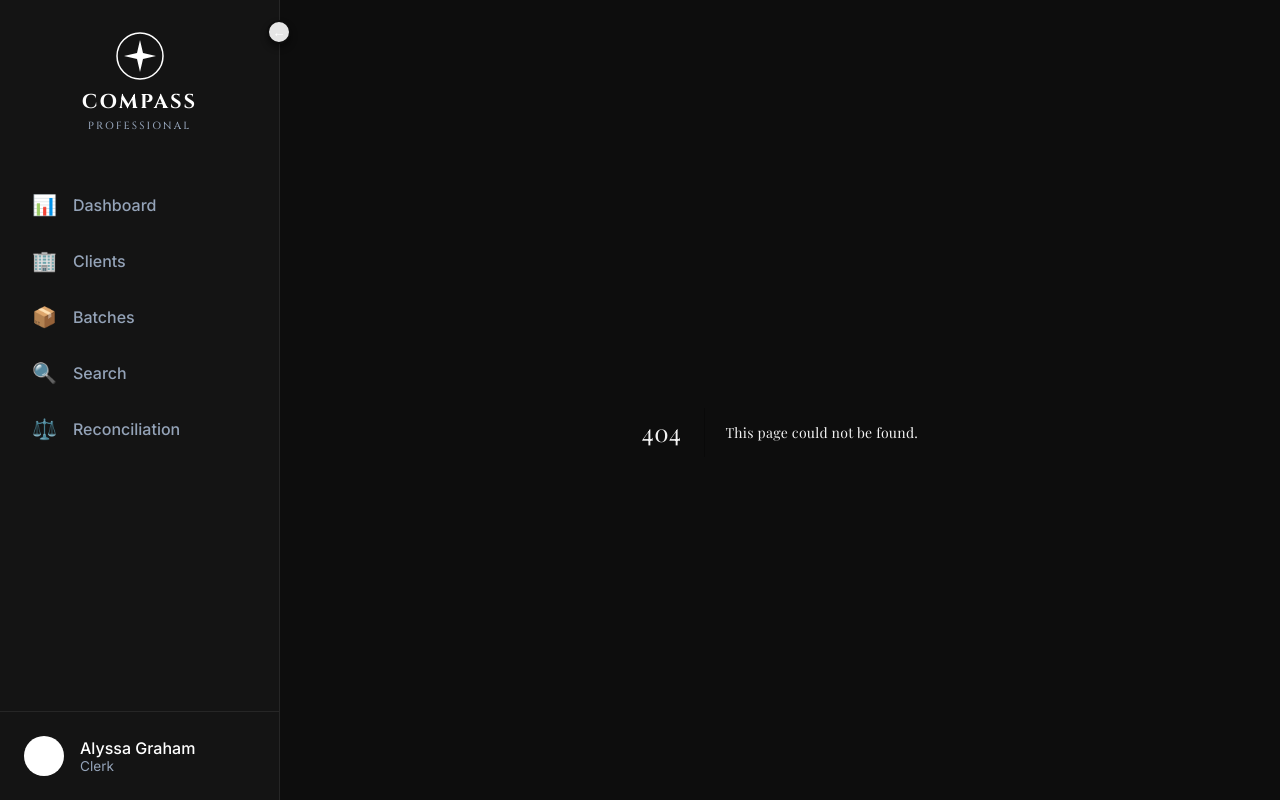
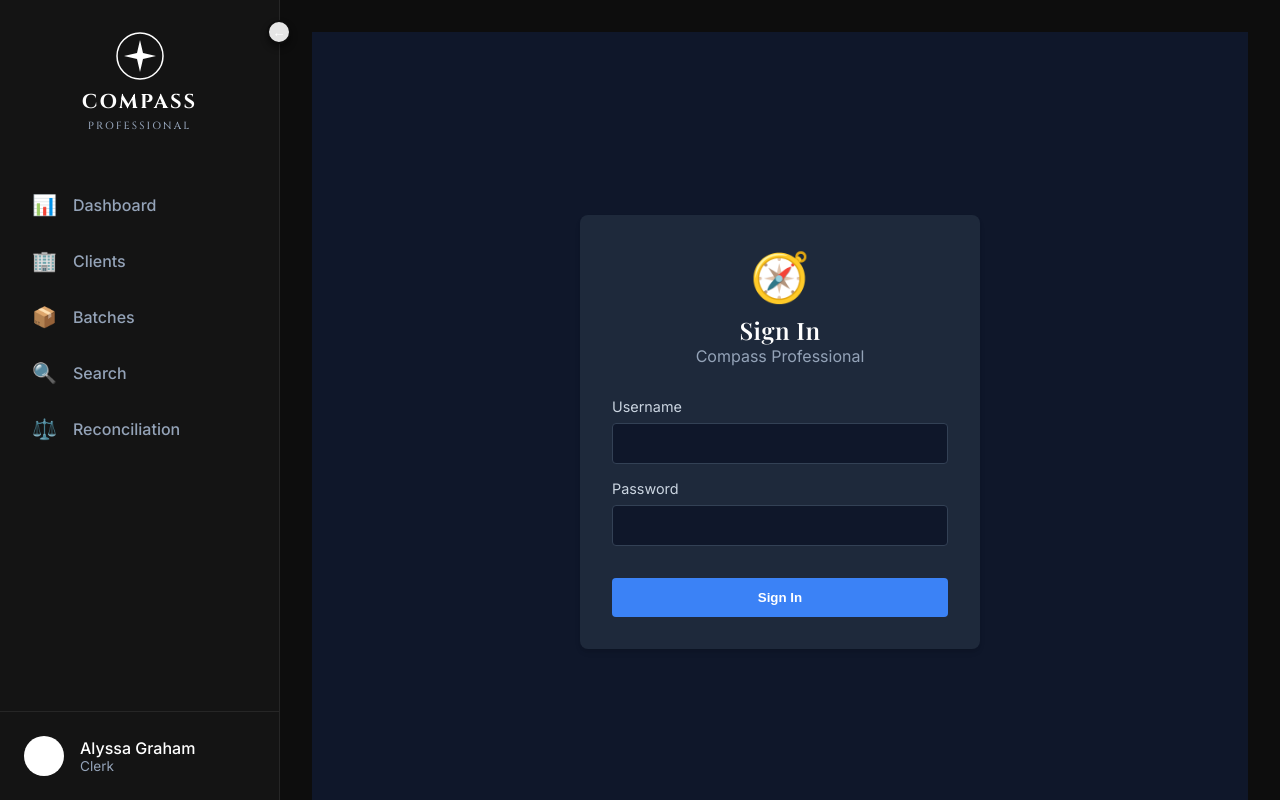
Before and after one commit to tarnowskisean-beep/cage-database, a Next.js app: page /login in a window 1280 px wide. Before the commit this address had no page. Built offline with nearby package versions, Linux system fonts and the light colour scheme.

Commit message:
feat(auth): add next-auth setup and login page

```diff
--- /dev/null
+++ b/app/login/page.tsx
@@ -0,0 +1,128 @@
+'use client';
+
+import { useState } from 'react';
+import { signIn } from 'next-auth/react';
+import { useRouter } from 'next/navigation';
+
+export default function LoginPage() {
+    const router = useRouter();
+    const [username, setUsername] = useState('');
+    const [password, setPassword] = useState('');
+    const [error, setError] = useState('');
+    const [loading, setLoading] = useState(false);
+
+    const handleSubmit = async (e: React.FormEvent) => {
+        e.preventDefault();
+        setLoading(true);
+        setError('');
+
+        const res = await signIn('credentials', {
+            username,
+            password,
+            redirect: false,
+        });
+
+        if (res?.error) {
+            setError('Invalid credentials');
+            setLoading(false);
+        } else {
+            router.push('/'); // Redirect to dashboard
+            router.refresh();
+        }
+    };
+
+    return (
+        <div style={{
+            height: '100vh',
+            display: 'flex',
+            alignItems: 'center',
+            justifyContent: 'center',
+            background: '#0f172a', // Dark theme match
+            color: 'white'
+        }}>
+            <form onSubmit={handleSubmit} style={{
+                background: '#1e293b',
+                padding: '2rem',
+                borderRadius: '8px',
+                width: '100%',
+                maxWidth: '400px',
+                boxShadow: '0 4px 6px -1px rgba(0, 0, 0, 0.1), 0 2px 4px -1px rgba(0, 0, 0, 0.06)'
+            }}>
+                <div style={{ textAlign: 'center', marginBottom: '2rem' }}>
+                    <div style={{ fontSize: '3rem', marginBottom: '0.5rem' }}>🧭</div>
+                    <h1 style={{ fontSize: '1.5rem', fontWeight: 600 }}>Sign In</h1>
+                    <p style={{ color: '#94a3b8' }}>Compass Professional</p>
+                </div>
+
+                {error && (
+                    <div style={{
+                        background: 'rgba(239, 68, 68, 0.2)',
+                        color: '#f87171',
+                        padding: '0.75rem',
+                        borderRadius: '4px',
+                        marginBottom: '1.5rem',
+                        fontSize: '0.9rem',
+                        textAlign: 'center'
+                    }}>
+                        {error}
+                    </div>
+                )}
+
+                <div style={{ marginBottom: '1rem' }}>
+                    <label style={{ display: 'block', fontSize: '0.9rem', marginBottom: '0.5rem', color: '#cbd5e1' }}>Username</label>
+                    <input
+                        type="text"
+                        value={username}
+                        onChange={e => setUsername(e.target.value)}
+                        style={{
+                            width: '100%',
+                            padding: '0.75rem',
+                            borderRadius: '4px',
+                            border: '1px solid #334155',
+                            background: '#0f172a',
+                            color: 'white',
+                            outline: 'none'
+                        }}
+                        autoFocus
+                    />
+                </div>
+
+                <div style={{ marginBottom: '2rem' }}>
+                    <label style={{ display: 'block', fontSize: '0.9rem', marginBottom: '0.5rem', color: '#cbd5e1' }}>Password</label>
+                    <input
+                        type="password"
+                        value={password}
+                        onChange={e => setPassword(e.target.value)}
+                        style={{
+                            width: '100%',
+                            padding: '0.75rem',
+                            borderRadius: '4px',
+                            border: '1px solid #334155',
+                            background: '#0f172a',
+                            color: 'white',
+                            outline: 'none'
+                        }}
+                    />
+                </div>
+
+                <button
+                    type="submit"
+                    disabled={loading}
+                    style={{
+                        width: '100%',
+                        padding: '0.75rem',
+                        borderRadius: '4px',
+                        border: 'none',
+                        background: '#3b82f6',
+                        color: 'white',
+                        fontWeight: 600,
+                        cursor: loading ? 'not-allowed' : 'pointer',
+                        opacity: loading ? 0.7 : 1
+                    }}
+                >
+                    {loading ? 'Signing In...' : 'Sign In'}
+                </button>
+            </form>
+        </div>
+    );
+}
--- a/package.json
+++ b/package.json
@@ -10,8 +10,10 @@
   },
   "dependencies": {
     "@types/pg": "^8.16.0",
+    "bcryptjs": "^3.0.3",
     "dotenv": "^17.2.3",
     "next": "16.1.1",
+    "next-auth": "^4.24.13",
     "pg": "^8.16.3",
     "react": "19.2.3",
     "react-dom": "19.2.3",
@@ -19,6 +21,7 @@
   },
   "devDependencies": {
     "@faker-js/faker": "^10.1.0",
+    "@types/bcryptjs": "^2.4.6",
     "@types/node": "^20.19.27",
     "@types/react": "^19.2.7",
     "@types/react-dom": "^19.2.3",
```
Also changed, not shown: app/api/auth/[...nextauth]/route.ts (added, +70 -0 lines), 1 other file (tests, documents, lock files or other folders).
